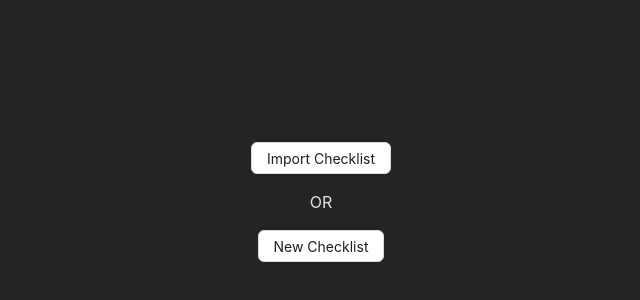
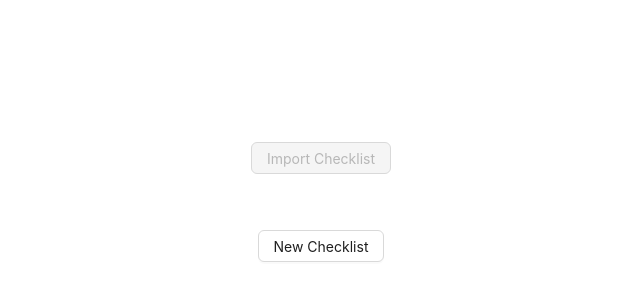
Before and after one commit to NicMortelliti/checklist-editor, a React (Vite) app: page / in a window 1280 px wide. Shown: the part 198-498 px from the top of the page, without its empty margins (319-959 px from the left). Built offline with nearby package versions, Linux system fonts and the light colour scheme.

Commit message:
set import to disabled until feature enabled

```diff
--- a/src/components/project/importProject/ImportBtn.jsx
+++ b/src/components/project/importProject/ImportBtn.jsx
@@ -1,7 +1,7 @@
 import { Button } from 'antd';
 
 const ImportBtn = () => {
-  return <Button>Import Checklist</Button>;
+  return <Button disabled>Import Checklist</Button>;
 };
 
 export default ImportBtn;
--- a/src/style/index.css
+++ b/src/style/index.css
@@ -5,7 +5,7 @@
 
   color-scheme: light dark;
   color: rgba(255, 255, 255, 0.87);
-  background-color: #242424;
+  background-color: #ffffff;
 
   font-synthesis: none;
   text-rendering: optimizeLegibility;
```
